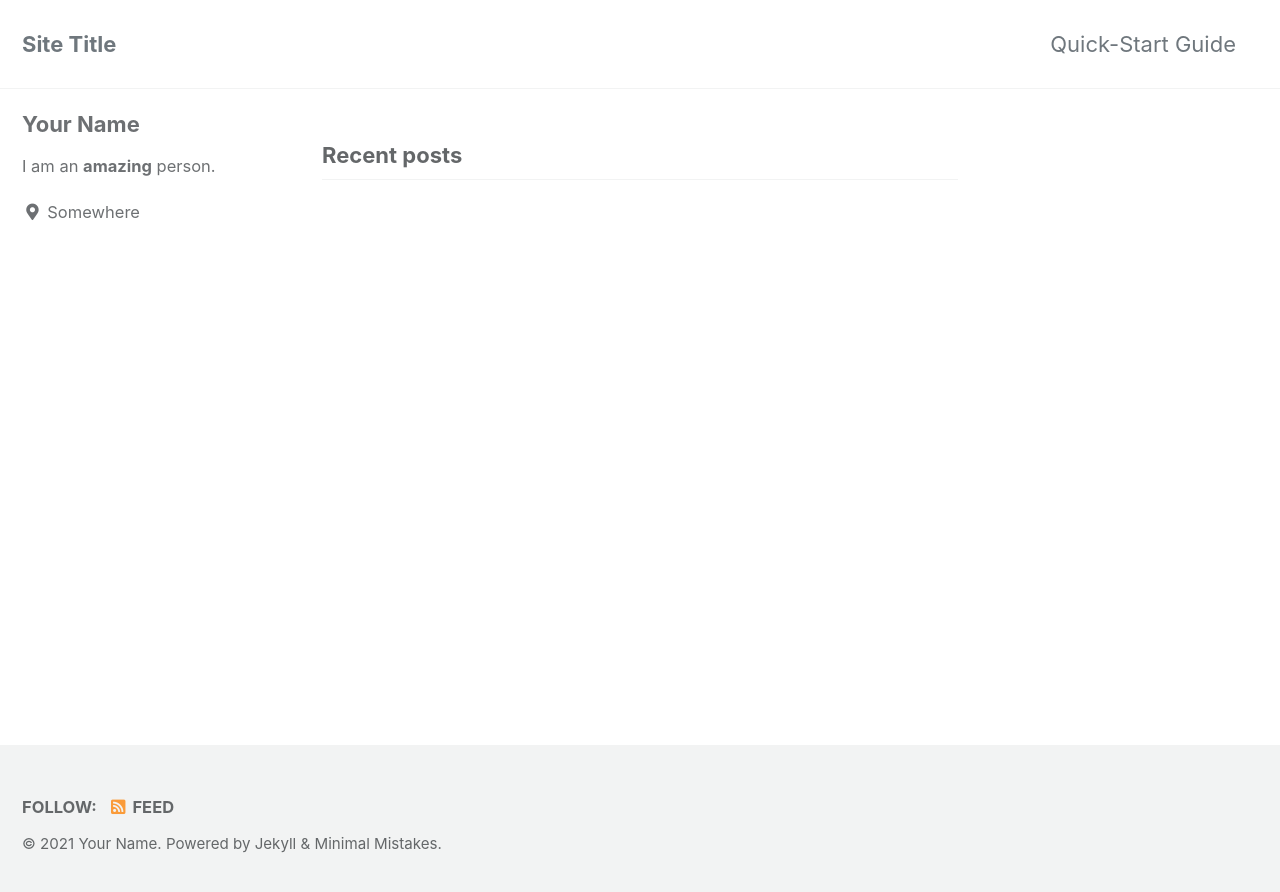
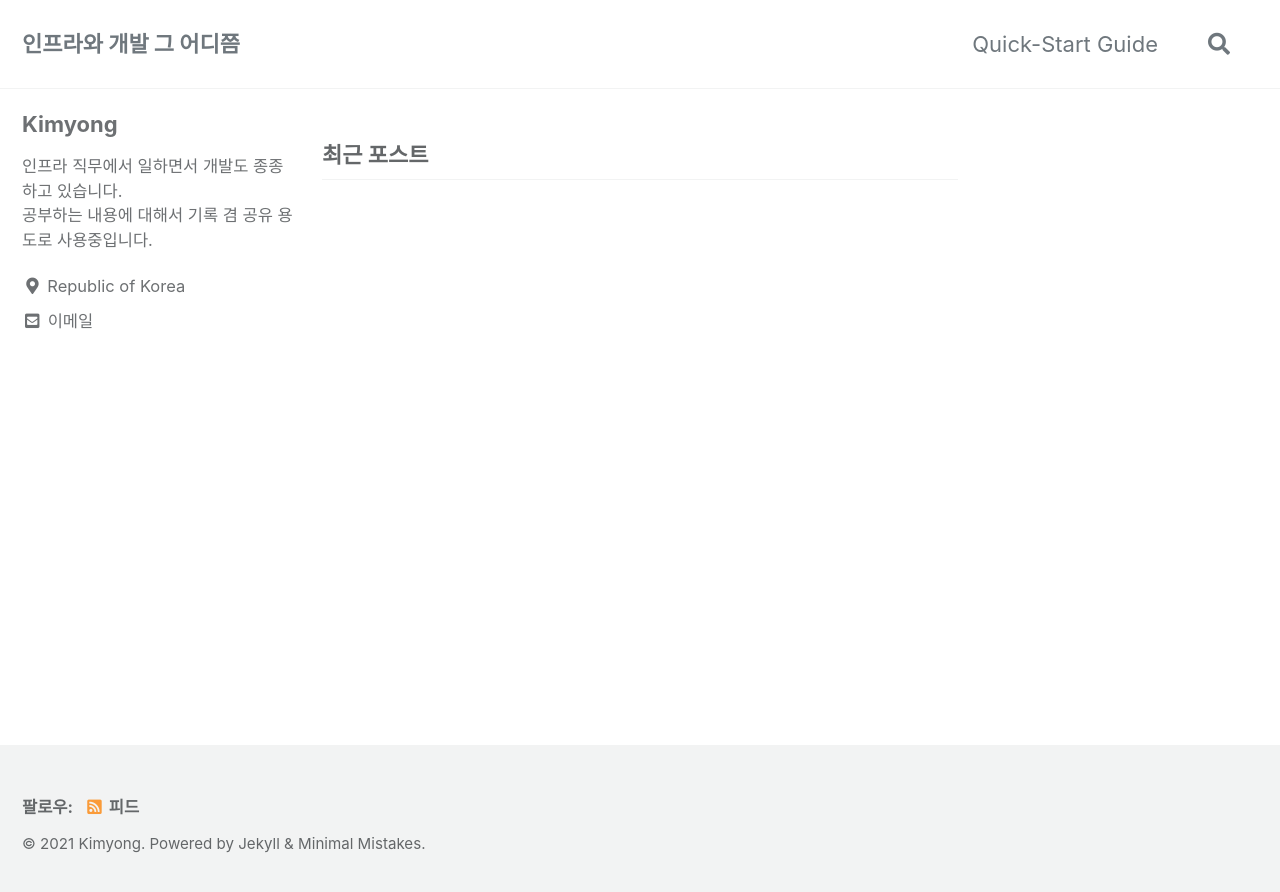
Before and after one commit to dydgus0111/kimyong_blog, a Jekyll site: the page built from index.html, in a window 1280 px wide. Shown: the top 892 px of the page. Built offline with Jekyll 4.4.1, drawn with Linux system fonts in a browser that asks for light colours; cached includes are drawn as plain includes; the list of posts is cut into pages by our own code.

Commit message:
Update _config.yml

```diff
--- a/_config.yml
+++ b/_config.yml
@@ -15,22 +15,22 @@
 minimal_mistakes_skin    : "default" # "air", "aqua", "contrast", "dark", "dirt", "neon", "mint", "plum", "sunrise"
 
 # Site Settings
-locale                   : "en-US"
-title                    : "Site Title"
+locale                   : "ko-KR"
+title                    : "인프라와 개발 그 어디쯤"
 title_separator          : "-"
 subtitle                 : # site tagline that appears below site title in masthead
-name                     : "Your Name"
-description              : "An amazing website."
-url                      : # the base hostname & protocol for your site e.g. "https://mmistakes.github.io"
+name                     : "Kimyong"
+description              : "Server / Network / Develop / ETC ..."
+url                      : "https://kimyong.github.io"
 baseurl                  : # the subpath of your site, e.g. "/blog"
-repository               : # GitHub username/repo-name e.g. "mmistakes/minimal-mistakes"
+repository               : "dydgus0111/kimyong.github.io"
 teaser                   : # path of fallback teaser image, e.g. "/assets/images/500x300.png"
 logo                     : # path of logo image to display in the masthead, e.g. "/assets/images/88x88.png"
-masthead_title           : # overrides the website title displayed in the masthead, use " " for no title
+masthead_title           : "인프라와 개발 그 어디쯤"
 # breadcrumbs            : false # true, false (default)
 words_per_minute         : 200
 comments:
-  provider               : # false (default), "disqus", "discourse", "facebook", "staticman", "staticman_v2", "utterances", "giscus", "custom"
+  provider               : # false (default), "disqus", "discourse", "facebook", "staticman", "staticman_v2", "utterances", "custom"
   disqus:
     shortname            : # https://help.disqus.com/customer/portal/articles/466208-what-s-a-shortname-
   discourse:
@@ -43,24 +43,30 @@ comments:
   utterances:
     theme                : # "github-light" (default), "github-dark"
     issue_term           : # "pathname" (default)
-  giscus:
-    repo_id              : # Shown during giscus setup at https://giscus.app
-    category_name        : # Full text name of the category
-    category_id          : # Shown during giscus setup at https://giscus.app
-    discussion_term      : # "pathname" (default), "url", "title", "og:title"
-    reactions_enabled    : # '1' for enabled (default), '0' for disabled
-    theme                : # "light" (default), "dark", "dark_dimmed", "transparent_dark", "preferred_color_scheme"
-  staticman:
-    branch               : # "master"
-    endpoint             : # "https://{your Staticman v3 API}/v3/entry/github/"
+staticman:
+  allowedFields          : # ['name', 'email', 'url', 'message']
+  branch                 : # "master"
+  commitMessage          : # "New comment by {fields.name}"
+  filename               : # comment-{@timestamp}
+  format                 : # "yml"
+  moderation             : # true
+  path                   : # "/_data/comments/{options.slug}" (default)
+  requiredFields         : # ['name', 'email', 'message']
+  transforms:
+    email                : # "md5"
+  generatedFields:
+    date:
+      type               : # "date"
+      options:
+        format           : # "iso8601" (default), "timestamp-seconds", "timestamp-milliseconds"
+  endpoint               : # URL of your own deployment with trailing slash, will fallback to the public instance
 reCaptcha:
   siteKey                :
   secret                 :
 atom_feed:
   path                   : # blank (default) uses feed.xml
-  hide                   : # true, false (default)
-search                   : # true, false (default)
-search_full_content      : # true, false (default)
+search                   : true
+search_full_content      : true
 search_provider          : # lunr (default), algolia, google
 algolia:
   application_id         : # YOUR_APPLICATION_ID
@@ -93,7 +99,7 @@ social:
 
 # Analytics
 analytics:
-  provider               : false # false (default), "google", "google-universal", "google-gtag", "custom"
+  provider               : false # false (default), "google", "google-universal", "custom"
   google:
     tracking_id          :
     anonymize_ip         : # true, false (default)
@@ -101,15 +107,15 @@ analytics:
 
 # Site Author
 author:
-  name             : "Your Name"
+  name             : "Kimyong"
   avatar           : # path of avatar image, e.g. "/assets/images/bio-photo.jpg"
-  bio              : "I am an **amazing** person."
-  location         : "Somewhere"
-  email            :
+  bio              : "인프라 직무에서 일하면서 개발도 종종 하고 있습니다. <br> 공부하는 내용에 대해서 기록 겸 공유 용도로 사용중입니다."
+  location         : "Republic of Korea"
+  email            : "kkskww@gmail.com"
   links:
     - label: "Email"
       icon: "fas fa-fw fa-envelope-square"
-      # url: "mailto:your.name@email.com"
+      # url: mailto:your.name@email.com
     - label: "Website"
       icon: "fas fa-fw fa-link"
       # url: "https://your-website.com"
@@ -174,7 +180,6 @@ exclude:
   - log
   - node_modules
   - package.json
-  - package-lock.json
   - Rakefile
   - README
   - tmp
```
